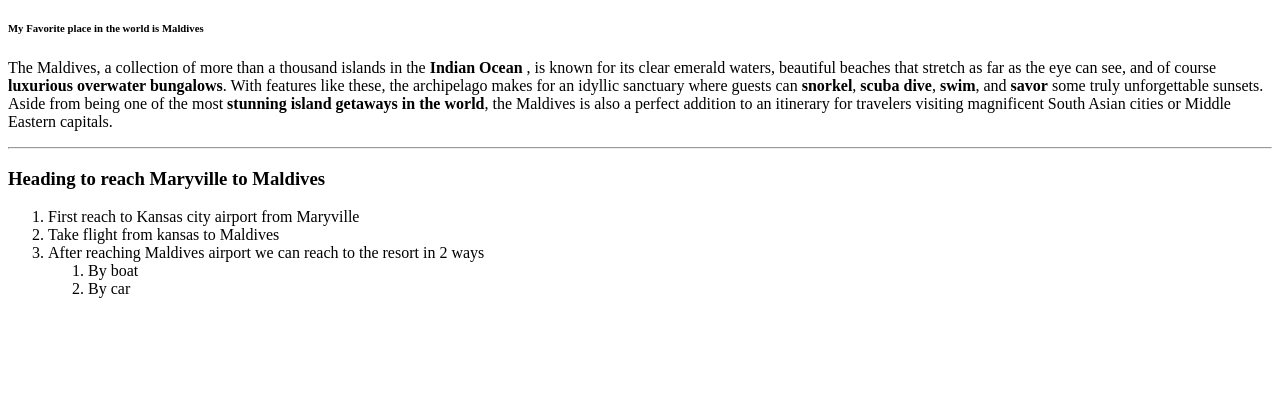
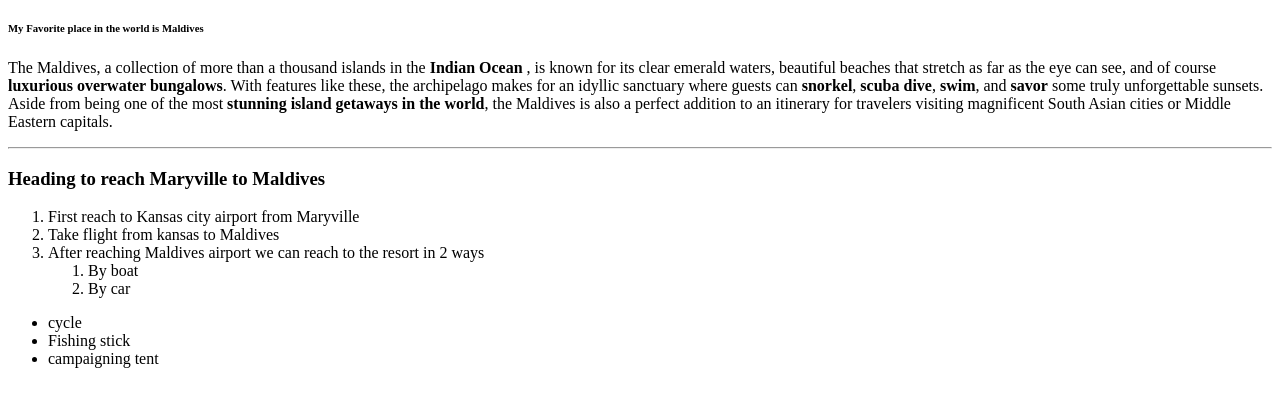
Before and after one commit to 44-563-WebApps-F21/webapps-f21-assignment-3-Anitha-Mukkapati, a plain HTML site: page index.html in a window 1280 px wide. Shown: the part 101-508 px from the top of the page. Drawn offline with Linux system fonts and the light colour scheme.

Commit message:
Added an unordered list

```diff
--- a/index.html
+++ b/index.html
@@ -29,5 +29,10 @@
           </ol>
       </li>
   </ol>
+  <ul>
+      <li>cycle</li>
+      <li>Fishing stick</li>
+      <li>campaigning tent</li>
+  </ul>
 
 </html>
```
